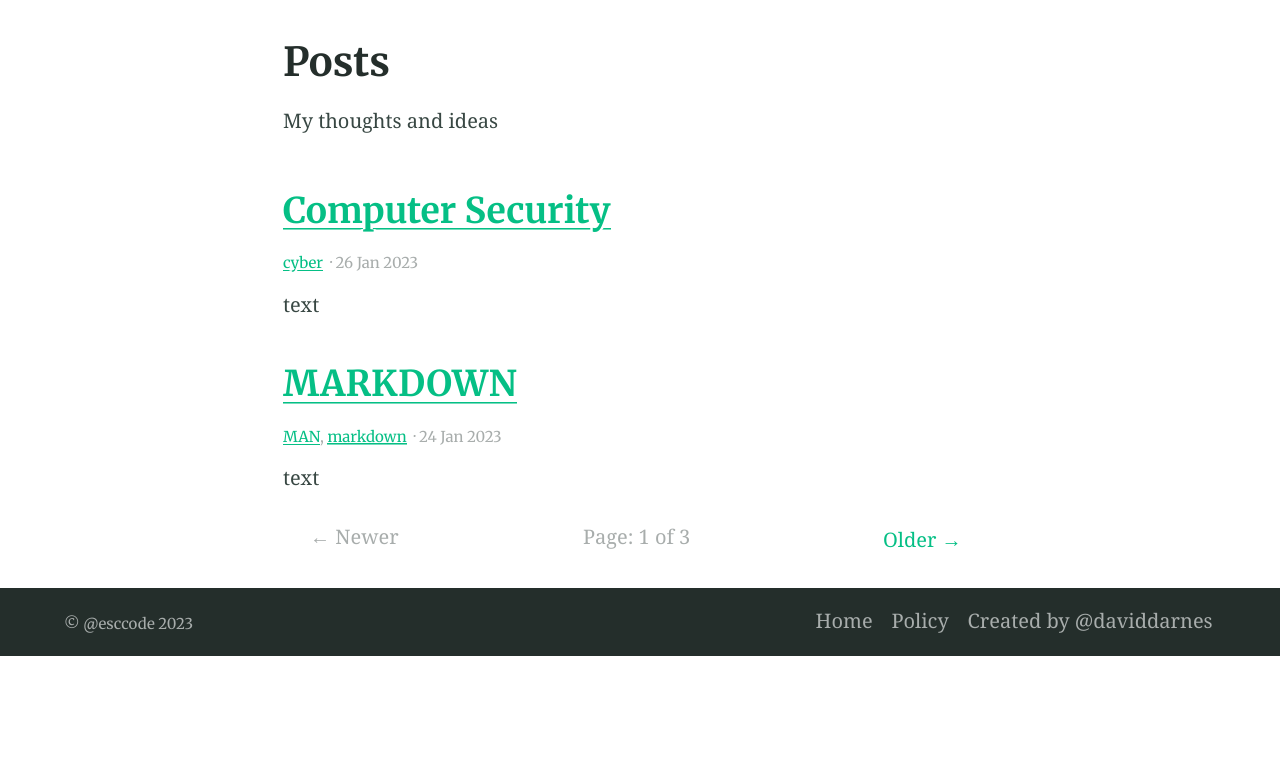
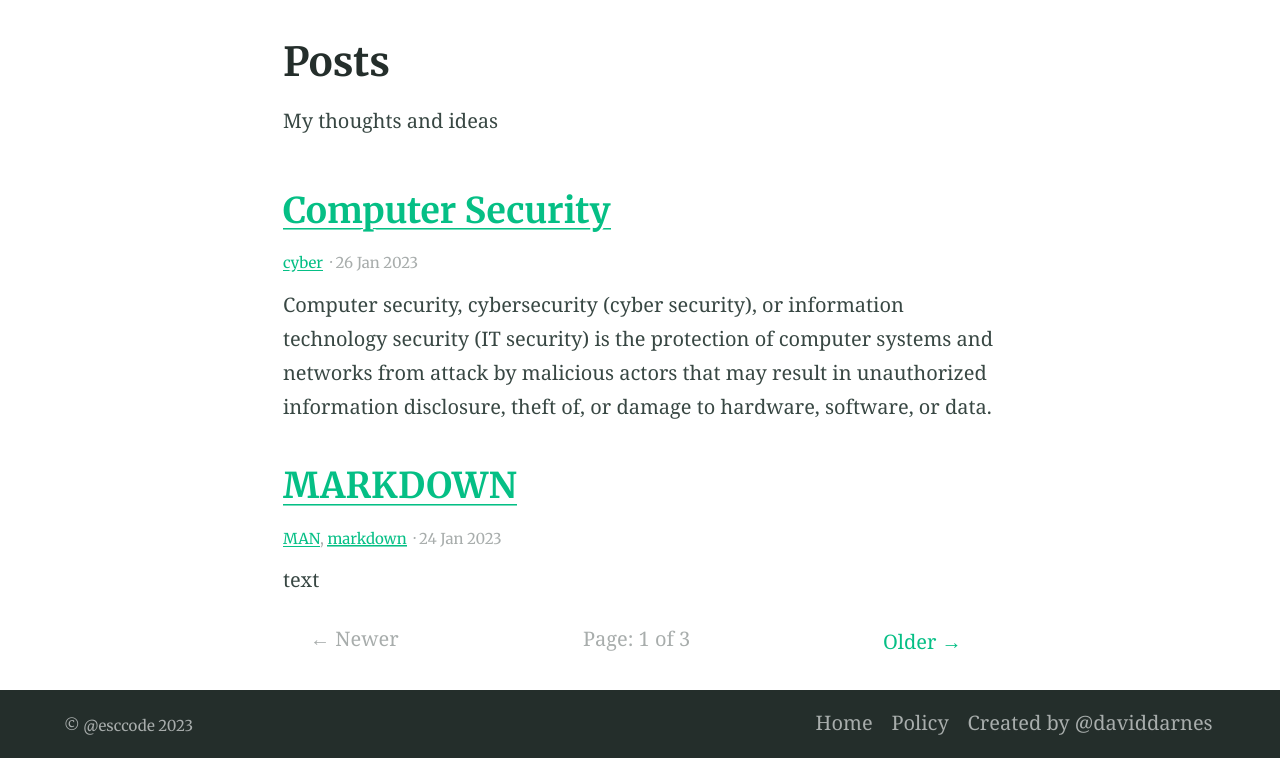
Before and after one commit to esccode/esccode.github.io, a Jekyll site: the page built from blog/index.html, in a window 1280 px wide. Shown: the part 408-1166 px from the top of the page. Built offline with Jekyll 4.4.1, drawn with Linux system fonts in a browser that asks for light colours; the list of posts is cut into pages by our own code; before the commit the page ends 1064 px from its top, so only the background shows below that.

Commit message:
cyber post

```diff
--- a/_posts/2023-01-26-Computer-Security.md
+++ b/_posts/2023-01-26-Computer-Security.md
@@ -3,7 +3,7 @@ title: Computer Security
 categories:
 - cyber
 excerpt: |
-  text
+  Computer security, cybersecurity (cyber security), or information technology security (IT security) is the protection of computer systems and networks from attack by malicious actors that may result in unauthorized information disclosure, theft of, or damage to hardware, software, or data.
 feature_text: |
   ## Cybersecurity
   Computer security, cybersecurity(cyber security), or information technology security(ITsecurity) is
```
